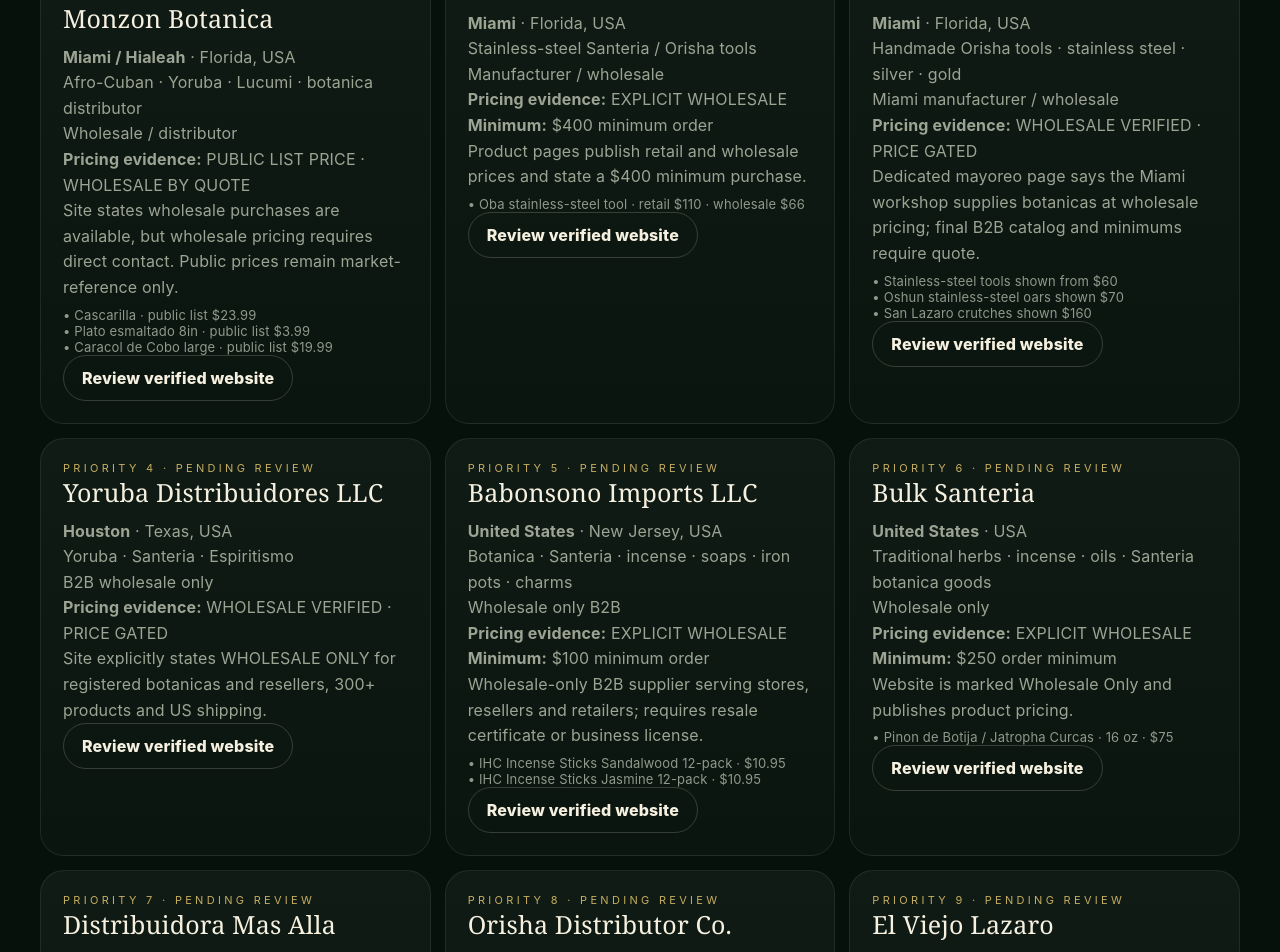
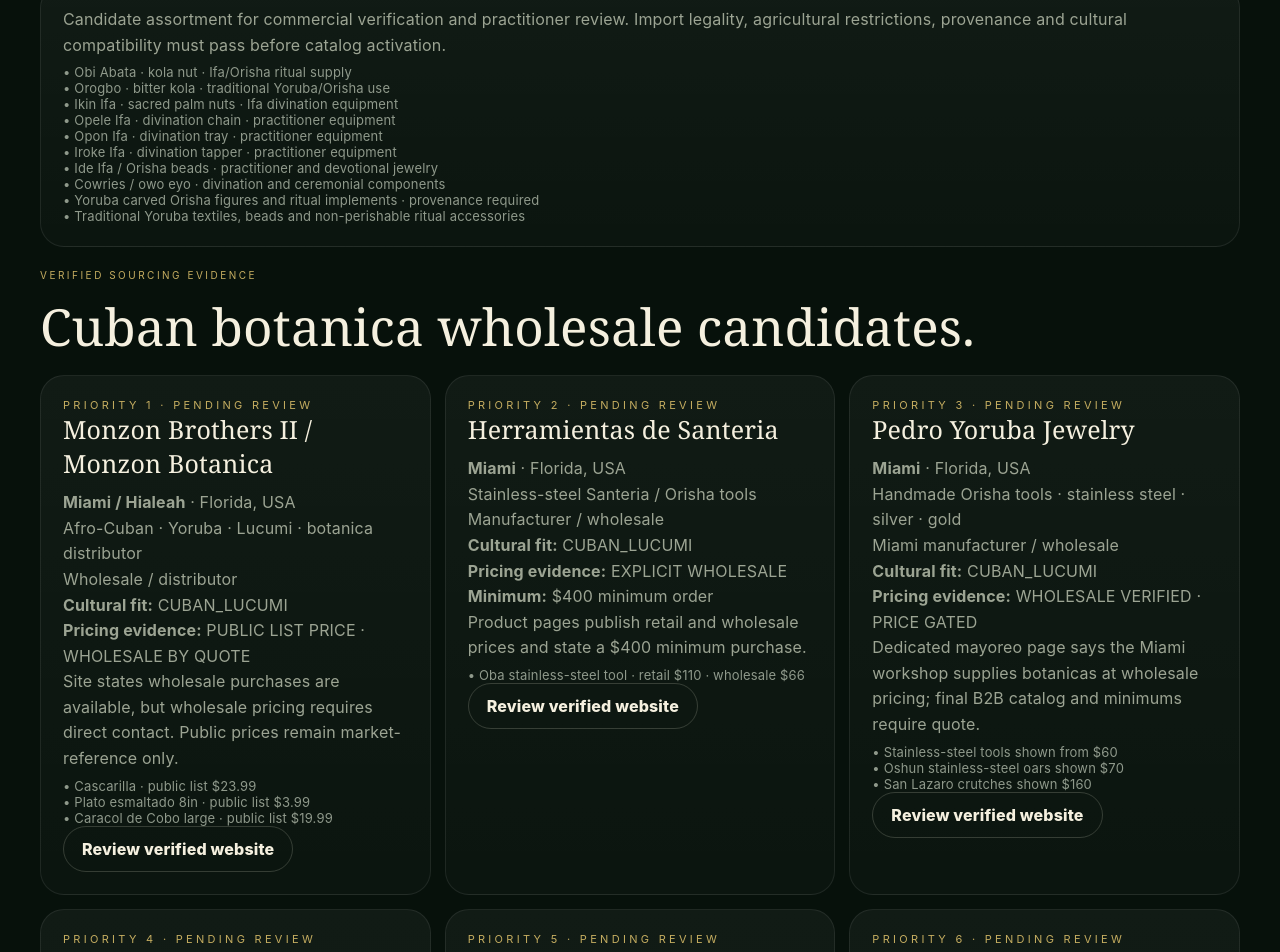
Before and after one commit to SAHJONY/AUTONOMOUS-DROPSHIPPING-BUSINESS, a Next.js app in the folder apps/web/: page /owner/suppliers in a window 1280 px wide. Shown: the part 640-1592 px from the top of the page. Built offline with nearby package versions, Linux system fonts and the light colour scheme.

Commit message:
BOTANICA: add Nigeria Ifa and Santeria sourcing lane

```diff
--- a/apps/web/app/owner/suppliers/page.tsx
+++ b/apps/web/app/owner/suppliers/page.tsx
@@ -2,25 +2,40 @@
 
 import styles from "../owner.module.css";
 
-type Supplier = { name:string; market:string; region:string; focus:string; channel:string; status:"PENDING REVIEW"|"FALLBACK"; priority:number; url:string; wholesaleEvidence:string; pricing:"EXPLICIT WHOLESALE"|"WHOLESALE VERIFIED · PRICE GATED"|"PUBLIC LIST PRICE · WHOLESALE BY QUOTE"|"FALLBACK"; minimum?:string; priceExamples?:string[]; };
+type Supplier = { name:string; market:string; region:string; focus:string; channel:string; status:"PENDING REVIEW"|"FALLBACK"; priority:number; url:string; wholesaleEvidence:string; pricing:"EXPLICIT WHOLESALE"|"WHOLESALE VERIFIED · PRICE GATED"|"PUBLIC LIST PRICE · WHOLESALE BY QUOTE"|"FALLBACK"; minimum?:string; priceExamples?:string[]; culturalFit?:string; };
 type Reseller = { name:string; market:string; model:string; evidence:string; url:string; fit:string; };
 
+const nigeriaProducts = [
+ "Obi Abata · kola nut · Ifa/Orisha ritual supply",
+ "Orogbo · bitter kola · traditional Yoruba/Orisha use",
+ "Ikin Ifa · sacred palm nuts · Ifa divination equipment",
+ "Opele Ifa · divination chain · practitioner equipment",
+ "Opon Ifa · divination tray · practitioner equipment",
+ "Iroke Ifa · divination tapper · practitioner equipment",
+ "Ide Ifa / Orisha beads · practitioner and devotional jewelry",
+ "Cowries / owo eyo · divination and ceremonial components",
+ "Yoruba carved Orisha figures and ritual implements · provenance required",
+ "Traditional Yoruba textiles, beads and non-perishable ritual accessories"
+];
+
 const suppliers: Supplier[] = [
- {name:"Monzon Brothers II / Monzon Botanica",market:"Miami / Hialeah",region:"Florida, USA",focus:"Afro-Cuban · Yoruba · Lucumi · botanica distributor",channel:"Wholesale / distributor",status:"PENDING REVIEW",priority:1,url:"https://monzonbotanica.com",pricing:"PUBLIC LIST PRICE · WHOLESALE BY QUOTE",wholesaleEvidence:"Site states wholesale purchases are available, but wholesale pricing requires direct contact. Public prices remain market-reference only.",priceExamples:["Cascarilla · public list $23.99","Plato esmaltado 8in · public list $3.99","Caracol de Cobo large · public list $19.99"]},
- {name:"Herramientas de Santeria",market:"Miami",region:"Florida, USA",focus:"Stainless-steel Santeria / Orisha tools",channel:"Manufacturer / wholesale",status:"PENDING REVIEW",priority:2,url:"https://herramientasdesanteria.com",pricing:"EXPLICIT WHOLESALE",minimum:"$400 minimum order",wholesaleEvidence:"Product pages publish retail and wholesale prices and state a $400 minimum purchase.",priceExamples:["Oba stainless-steel tool · retail $110 · wholesale $66"]},
- {name:"Pedro Yoruba Jewelry",market:"Miami",region:"Florida, USA",focus:"Handmade Orisha tools · stainless steel · silver · gold",channel:"Miami manufacturer / wholesale",status:"PENDING REVIEW",priority:3,url:"https://pedrojewelryyoruba.com/mayoreo",pricing:"WHOLESALE VERIFIED · PRICE GATED",wholesaleEvidence:"Dedicated mayoreo page says the Miami workshop supplies botanicas at wholesale pricing; final B2B catalog and minimums require quote.",priceExamples:["Stainless-steel tools shown from $60","Oshun stainless-steel oars shown $70","San Lazaro crutches shown $160"]},
- {name:"Yoruba Distribuidores LLC",market:"Houston",region:"Texas, USA",focus:"Yoruba · Santeria · Espiritismo",channel:"B2B wholesale only",status:"PENDING REVIEW",priority:4,url:"https://yorubadistribuidores.com",pricing:"WHOLESALE VERIFIED · PRICE GATED",wholesaleEvidence:"Site explicitly states WHOLESALE ONLY for registered botanicas and resellers, 300+ products and US shipping."},
- {name:"Babonsono Imports LLC",market:"United States",region:"New Jersey, USA",focus:"Botanica · Santeria · incense · soaps · iron pots · charms",channel:"Wholesale only B2B",status:"PENDING REVIEW",priority:5,url:"https://www.babonsono.com",pricing:"EXPLICIT WHOLESALE",minimum:"$100 minimum order",wholesaleEvidence:"Wholesale-only B2B supplier serving stores, resellers and retailers; requires resale certificate or business license.",priceExamples:["IHC Incense Sticks Sandalwood 12-pack · $10.95","IHC Incense Sticks Jasmine 12-pack · $10.95"]},
- {name:"Bulk Santeria",market:"United States",region:"USA",focus:"Traditional herbs · incense · oils · Santeria botanica goods",channel:"Wholesale only",status:"PENDING REVIEW",priority:6,url:"https://bulksanteria.com",pricing:"EXPLICIT WHOLESALE",minimum:"$250 order minimum",wholesaleEvidence:"Website is marked Wholesale Only and publishes product pricing.",priceExamples:["Pinon de Botija / Jatropha Curcas · 16 oz · $75"]},
- {name:"Distribuidora Mas Alla",market:"United States",region:"USA",focus:"5,000+ botanica and yerberia products · candles · oils · incense · statues",channel:"Wholesale distributor",status:"PENDING REVIEW",priority:7,url:"https://www.el-masalla.com",pricing:"WHOLESALE VERIFIED · PRICE GATED",wholesaleEvidence:"Site identifies the business as a botanica wholesale distributor serving spiritual shops, Santeria candle stores and religious retailers across the United States."},
- {name:"Orisha Distributor Co.",market:"Los Angeles",region:"California, USA",focus:"Natural remedies · herbs · botanica inventory",channel:"Wholesale distributor",status:"PENDING REVIEW",priority:8,url:"https://www.orishadistributor.com/wholesale",pricing:"WHOLESALE VERIFIED · PRICE GATED",wholesaleEvidence:"Wholesale program requires seller permit, serves botanicas and retailers, ships USA and Canada, and quotes wholesale prices by inquiry."},
- {name:"El Viejo Lazaro",market:"Miami",region:"Florida, USA",focus:"Lucumi · Yoruba · Ocha tools and botanica goods",channel:"Wholesale / retail",status:"PENDING REVIEW",priority:9,url:"https://www.viejolazaro.com",pricing:"WHOLESALE VERIFIED · PRICE GATED",wholesaleEvidence:"Practitioner-run Lucumi supplier explicitly provides wholesale and retail products, including custom Orisha tools and crowns."},
- {name:"Botanica Las Americas",market:"Miami",region:"Florida, USA",focus:"Santeria · Lucumi · Orisha tools · beads · herbs · candles",channel:"Wholesale / retail",status:"PENDING REVIEW",priority:10,url:"https://botanicalasamerica.com",pricing:"WHOLESALE VERIFIED · PRICE GATED",wholesaleEvidence:"Practitioner-run supplier states it sells wholesale and retail for the Lucumi community and offers 4,000+ products plus custom tools and crowns."},
- {name:"Botanica Wholesale Program",market:"USA + International",region:"Worldwide",focus:"Independent retailer and online reseller program",channel:"Wholesale / reseller program",status:"PENDING REVIEW",priority:20,url:"https://www.botanica.co/pages/wholesale",pricing:"EXPLICIT WHOLESALE",minimum:"Direct $280 · Faire $400",wholesaleEvidence:"Official program accepts brick-and-mortar and independent online retailers in the US and abroad; international shipping available and private label starts at 500 units."},
- {name:"CJdropshipping",market:"International",region:"Fallback",focus:"Generic complementary products only",channel:"Dropshipping",status:"FALLBACK",priority:90,url:"https://www.cjdropshipping.com",pricing:"FALLBACK",wholesaleEvidence:"Not approved for core Cuban BOTANICA sourcing."},
- {name:"Zendrop",market:"USA / International",region:"Fallback",focus:"Generic complementary products only",channel:"Dropshipping",status:"FALLBACK",priority:91,url:"https://www.zendrop.com",pricing:"FALLBACK",wholesaleEvidence:"Not approved for core Cuban BOTANICA sourcing."},
- {name:"Spocket",market:"USA / International",region:"Fallback",focus:"Generic complementary products only",channel:"Dropshipping",status:"FALLBACK",priority:92,url:"https://www.spocket.co",pricing:"FALLBACK",wholesaleEvidence:"Not approved for core Cuban BOTANICA sourcing."},
- {name:"AliExpress",market:"International",region:"Fallback",focus:"Generic complementary products only",channel:"Marketplace",status:"FALLBACK",priority:99,url:"https://www.aliexpress.com",pricing:"FALLBACK",wholesaleEvidence:"Not approved for core Cuban BOTANICA sourcing."}
+ {name:"Monzon Brothers II / Monzon Botanica",market:"Miami / Hialeah",region:"Florida, USA",focus:"Afro-Cuban · Yoruba · Lucumi · botanica distributor",channel:"Wholesale / distributor",status:"PENDING REVIEW",priority:1,url:"https://monzonbotanica.com",pricing:"PUBLIC LIST PRICE · WHOLESALE BY QUOTE",wholesaleEvidence:"Site states wholesale purchases are available, but wholesale pricing requires direct contact. Public prices remain market-reference only.",priceExamples:["Cascarilla · public list $23.99","Plato esmaltado 8in · public list $3.99","Caracol de Cobo large · public list $19.99"],culturalFit:"CUBAN_LUCUMI"},
+ {name:"Herramientas de Santeria",market:"Miami",region:"Florida, USA",focus:"Stainless-steel Santeria / Orisha tools",channel:"Manufacturer / wholesale",status:"PENDING REVIEW",priority:2,url:"https://herramientasdesanteria.com",pricing:"EXPLICIT WHOLESALE",minimum:"$400 minimum order",wholesaleEvidence:"Product pages publish retail and wholesale prices and state a $400 minimum purchase.",priceExamples:["Oba stainless-steel tool · retail $110 · wholesale $66"],culturalFit:"CUBAN_LUCUMI"},
+ {name:"Pedro Yoruba Jewelry",market:"Miami",region:"Florida, USA",focus:"Handmade Orisha tools · stainless steel · silver · gold",channel:"Miami manufacturer / wholesale",status:"PENDING REVIEW",priority:3,url:"https://pedrojewelryyoruba.com/mayoreo",pricing:"WHOLESALE VERIFIED · PRICE GATED",wholesaleEvidence:"Dedicated mayoreo page says the Miami workshop supplies botanicas at wholesale pricing; final B2B catalog and minimums require quote.",priceExamples:["Stainless-steel tools shown from $60","Oshun stainless-steel oars shown $70","San Lazaro crutches shown $160"],culturalFit:"CUBAN_LUCUMI"},
+ {name:"Yoruba Distribuidores LLC",market:"Houston",region:"Texas, USA",focus:"Yoruba · Santeria · Espiritismo",channel:"B2B wholesale only",status:"PENDING REVIEW",priority:4,url:"https://yorubadistribuidores.com",pricing:"WHOLESALE VERIFIED · PRICE GATED",wholesaleEvidence:"Site explicitly states WHOLESALE ONLY for registered botanicas and resellers, 300+ products and US shipping.",culturalFit:"CUBAN_LUCUMI / YORUBA"},
+ {name:"Yoruba Imports",market:"Miami Gardens",region:"Florida, USA",focus:"Direct West African religious and cultural goods · plants · Ifa/Orisha materials",channel:"Importer / wholesale program",status:"PENDING REVIEW",priority:5,url:"https://yorubaimports.com",pricing:"PUBLIC LIST PRICE · WHOLESALE BY QUOTE",wholesaleEvidence:"US importer advertises a wholesale program and direct sourcing relationships with West African farmers, artists and manufacturers. Use as the preferred US import bridge for Nigerian/Yoruba goods until a Nigeria exporter passes compliance review.",priceExamples:["Opon Ife large · public list $150","Edun Ara / Sango thunder stone · public list $7","Orogbo bitter kola · public list $10","Obi Abata fresh kola nuts · public list $30"],culturalFit:"YORUBA_ISESE / IFA · requires Lucumi compatibility review"},
+ {name:"Nigeria Yoruba / Ifa direct-source lane",market:"Nigeria",region:"West Africa",focus:"Authentic Yoruba and Ifa ritual materials for practitioner-reviewed Cuban Santeria / Lucumi and Ifa assortment",channel:"Direct producer / artisan / exporter candidates",status:"PENDING REVIEW",priority:6,url:"https://www.alibaba.com/orisha-suppliers.html",pricing:"WHOLESALE VERIFIED · PRICE GATED",wholesaleEvidence:"Discovery lane only. Each Nigerian producer/exporter must be independently verified for legal export, identity, provenance, commercial terms and product authenticity before approval. Marketplace verification alone is insufficient.",priceExamples:nigeriaProducts,culturalFit:"YORUBA_ISESE / IFA · NOT automatically interchangeable with Cuban Lucumi"},
+ {name:"Babonsono Imports LLC",market:"United States",region:"New Jersey, USA",focus:"Botanica · Santeria · incense · soaps · iron pots · charms",channel:"Wholesale only B2B",status:"PENDING REVIEW",priority:7,url:"https://www.babonsono.com",pricing:"EXPLICIT WHOLESALE",minimum:"$100 minimum order",wholesaleEvidence:"Wholesale-only B2B supplier serving stores, resellers and retailers; requires resale certificate or business license.",priceExamples:["IHC Incense Sticks Sandalwood 12-pack · $10.95","IHC Incense Sticks Jasmine 12-pack · $10.95"],culturalFit:"GENERAL_BOTANICA"},
+ {name:"Bulk Santeria",market:"United States",region:"USA",focus:"Traditional herbs · incense · oils · Santeria botanica goods",channel:"Wholesale only",status:"PENDING REVIEW",priority:8,url:"https://bulksanteria.com",pricing:"EXPLICIT WHOLESALE",minimum:"$250 order minimum",wholesaleEvidence:"Website is marked Wholesale Only and publishes product pricing.",priceExamples:["Pinon de Botija / Jatropha Curcas · 16 oz · $75"],culturalFit:"GENERAL_SANTERIA"},
+ {name:"Distribuidora Mas Alla",market:"United States",region:"USA",focus:"5,000+ botanica and yerberia products · candles · oils · incense · statues",channel:"Wholesale distributor",status:"PENDING REVIEW",priority:9,url:"https://www.el-masalla.com",pricing:"WHOLESALE VERIFIED · PRICE GATED",wholesaleEvidence:"Site identifies the business as a botanica wholesale distributor serving spiritual shops, Santeria candle stores and religious retailers across the United States.",culturalFit:"GENERAL_BOTANICA"},
+ {name:"Orisha Distributor Co.",market:"Los Angeles",region:"California, USA",focus:"Natural remedies · herbs · botanica inventory",channel:"Wholesale distributor",status:"PENDING REVIEW",priority:10,url:"https://www.orishadistributor.com/wholesale",pricing:"WHOLESALE VERIFIED · PRICE GATED",wholesaleEvidence:"Wholesale program requires seller permit, serves botanicas and retailers, ships USA and Canada, and quotes wholesale prices by inquiry.",culturalFit:"GENERAL_ORISHA"},
+ {name:"El Viejo Lazaro",market:"Miami",region:"Florida, USA",focus:"Lucumi · Yoruba · Ocha tools and botanica goods",channel:"Wholesale / retail",status:"PENDING REVIEW",priority:11,url:"https://www.viejolazaro.com",pricing:"WHOLESALE VERIFIED · PRICE GATED",wholesaleEvidence:"Practitioner-run Lucumi supplier explicitly provides wholesale and retail products, including custom Orisha tools and crowns.",culturalFit:"CUBAN_LUCUMI"},
+ {name:"Botanica Las Americas",market:"Miami",region:"Florida, USA",focus:"Santeria · Lucumi · Orisha tools · beads · herbs · candles",channel:"Wholesale / retail",status:"PENDING REVIEW",priority:12,url:"https://botanicalasamerica.com",pricing:"WHOLESALE VERIFIED · PRICE GATED",wholesaleEvidence:"Practitioner-run supplier states it sells wholesale and retail for the Lucumi community and offers 4,000+ products plus custom tools and crowns.",culturalFit:"CUBAN_LUCUMI"},
+ {name:"Botanica Wholesale Program",market:"USA + International",region:"Worldwide",focus:"Independent retailer and online reseller program",channel:"Wholesale / reseller program",status:"PENDING REVIEW",priority:20,url:"https://www.botanica.co/pages/wholesale",pricing:"EXPLICIT WHOLESALE",minimum:"Direct $280 · Faire $400",wholesaleEvidence:"Official program accepts brick-and-mortar and independent online retailers in the US and abroad; international shipping available and private label starts at 500 units.",culturalFit:"GENERAL"},
+ {name:"CJdropshipping",market:"International",region:"Fallback",focus:"Generic complementary products only",channel:"Dropshipping",status:"FALLBACK",priority:90,url:"https://www.cjdropshipping.com",pricing:"FALLBACK",wholesaleEvidence:"Not approved for core Cuban BOTANICA sourcing.",culturalFit:"GENERIC"},
+ {name:"Zendrop",market:"USA / International",region:"Fallback",focus:"Generic complementary products only",channel:"Dropshipping",status:"FALLBACK",priority:91,url:"https://www.zendrop.com",pricing:"FALLBACK",wholesaleEvidence:"Not approved for core Cuban BOTANICA sourcing.",culturalFit:"GENERIC"},
+ {name:"Spocket",market:"USA / International",region:"Fallback",focus:"Generic complementary products only",channel:"Dropshipping",status:"FALLBACK",priority:92,url:"https://www.spocket.co",pricing:"FALLBACK",wholesaleEvidence:"Not approved for core Cuban BOTANICA sourcing.",culturalFit:"GENERIC"},
+ {name:"AliExpress",market:"International",region:"Fallback",focus:"Generic complementary products only",channel:"Marketplace",status:"FALLBACK",priority:99,url:"https://www.aliexpress.com",pricing:"FALLBACK",wholesaleEvidence:"Not approved for core Cuban BOTANICA sourcing.",culturalFit:"GENERIC"}
 ];
 
 const resellers: Reseller[] = [
@@ -32,9 +47,10 @@
 ];
 
 export default function OwnerSuppliersPage(){return <main className={styles.shell}><nav className={styles.nav}><a className={styles.brand} href="/owner"><span className={styles.mark}>O</span><span className={styles.brandText}><strong>BOTANICA</strong><small>OCHOSI</small></span></a><div className={styles.navLinks}><a className={styles.ghost} href="/owner">Owner OS</a><a className={styles.primary} href="/owner/catalog">Catalog Control</a></div></nav><div className={styles.content}>
-<section className={styles.hero}><div className={styles.kicker}>SUPPLIER + RESELLER INTELLIGENCE · USA FIRST</div><h1>Supplier <em>Registry.</em></h1><p>Cuban BOTANICA sourcing prioritizes Miami, Hialeah and Houston. Reseller channels are tracked separately from suppliers so distribution opportunity never becomes purchasing approval.</p></section>
-<div className={styles.statusStrip}><span className={styles.statusPill}>Miami / Hialeah · PRIORITY</span><span className={styles.statusPill}>Houston · PRIORITY</span><span className={styles.statusPill}>USA · BEFORE IMPORT</span><span className={styles.statusPill}>Autonomous purchasing · LOCKED</span></div>
-<section className={styles.section}><div className={styles.sectionHead}><div><span>Verified sourcing evidence</span><h2>Cuban botanica wholesale candidates.</h2></div></div><div className={styles.actionGrid}>{suppliers.map(s=><div className={styles.card} key={s.name}><div className={styles.kicker}>PRIORITY {s.priority} · {s.status}</div><h2>{s.name}</h2><p><strong>{s.market}</strong> · {s.region}</p><p>{s.focus}</p><p>{s.channel}</p><p><strong>Pricing evidence:</strong> {s.pricing}</p>{s.minimum&&<p><strong>Minimum:</strong> {s.minimum}</p>}<p>{s.wholesaleEvidence}</p>{!!s.priceExamples?.length&&<div className={styles.productMeta}>{s.priceExamples.map(item=><div key={item}>• {item}</div>)}</div>}<a className={styles.ghost} href={s.url} target="_blank" rel="noreferrer">Review verified website</a></div>)}</div></section>
+<section className={styles.hero}><div className={styles.kicker}>SUPPLIER + RESELLER INTELLIGENCE · USA FIRST</div><h1>Supplier <em>Registry.</em></h1><p>Cuban BOTANICA sourcing prioritizes Miami, Hialeah and Houston, with a dedicated Nigeria/Yoruba sourcing lane for Ifa and practitioner-reviewed Lucumi-compatible goods. Nigerian Yoruba/Isese and Cuban Lucumi traditions are classified separately and are never assumed interchangeable.</p></section>
+<div className={styles.statusStrip}><span className={styles.statusPill}>Miami / Hialeah · PRIORITY</span><span className={styles.statusPill}>Houston · PRIORITY</span><span className={styles.statusPill}>Nigeria / Yoruba · PROVENANCE GATE</span><span className={styles.statusPill}>Autonomous purchasing · LOCKED</span></div>
+<section className={styles.section}><div className={styles.sectionHead}><div><span>Nigeria + Yoruba product lane</span><h2>Ifa and Orisha sourcing candidates.</h2></div></div><div className={styles.card}><p>Candidate assortment for commercial verification and practitioner review. Import legality, agricultural restrictions, provenance and cultural compatibility must pass before catalog activation.</p><div className={styles.productMeta}>{nigeriaProducts.map(item=><div key={item}>• {item}</div>)}</div></div></section>
+<section className={styles.section}><div className={styles.sectionHead}><div><span>Verified sourcing evidence</span><h2>Cuban botanica wholesale candidates.</h2></div></div><div className={styles.actionGrid}>{suppliers.map(s=><div className={styles.card} key={s.name}><div className={styles.kicker}>PRIORITY {s.priority} · {s.status}</div><h2>{s.name}</h2><p><strong>{s.market}</strong> · {s.region}</p><p>{s.focus}</p><p>{s.channel}</p>{s.culturalFit&&<p><strong>Cultural fit:</strong> {s.culturalFit}</p>}<p><strong>Pricing evidence:</strong> {s.pricing}</p>{s.minimum&&<p><strong>Minimum:</strong> {s.minimum}</p>}<p>{s.wholesaleEvidence}</p>{!!s.priceExamples?.length&&<div className={styles.productMeta}>{s.priceExamples.map(item=><div key={item}>• {item}</div>)}</div>}<a className={styles.ghost} href={s.url} target="_blank" rel="noreferrer">Review verified website</a></div>)}</div></section>
 <section className={styles.section}><div className={styles.sectionHead}><div><span>Distribution channels</span><h2>Verified reseller opportunities.</h2></div></div><div className={styles.actionGrid}>{resellers.map(r=><div className={styles.card} key={r.name}><div className={styles.kicker}>RESELLER CANDIDATE · PENDING REVIEW</div><h2>{r.name}</h2><p><strong>{r.market}</strong> · {r.model}</p><p><strong>BOTANICA fit:</strong> {r.fit}</p><p>{r.evidence}</p><a className={styles.ghost} href={r.url} target="_blank" rel="noreferrer">Review reseller channel</a></div>)}</div></section>
-<section className={styles.section}><div className={styles.card}><div className={styles.kicker}>APPROVAL GATE</div><h2>Supplier, reseller and marketplace are different roles.</h2><p>Supplier approval requires current wholesale quote, MOQ, landed cost, inventory, provenance and fulfillment. Reseller approval requires business identity, channel fit, payment terms, returns and brand-policy acceptance. Marketplace presence alone approves neither purchasing nor distribution.</p></div></section>
+<section className={styles.section}><div className={styles.card}><div className={styles.kicker}>APPROVAL GATE</div><h2>Authenticity, legality and commercial approval are independent gates.</h2><p>Nigerian Ifa/Yoruba products require verified exporter identity, provenance, legal US import eligibility, current wholesale quote and practitioner compatibility review before they can be labeled for Cuban Santeria/Lucumi use. Fresh plant material, seeds, woods, animal-derived items and other regulated natural materials require additional import review and are not auto-approved. Supplier Agent recommendations cannot authorize spending.</p></div></section>
 </div></main>}
```
